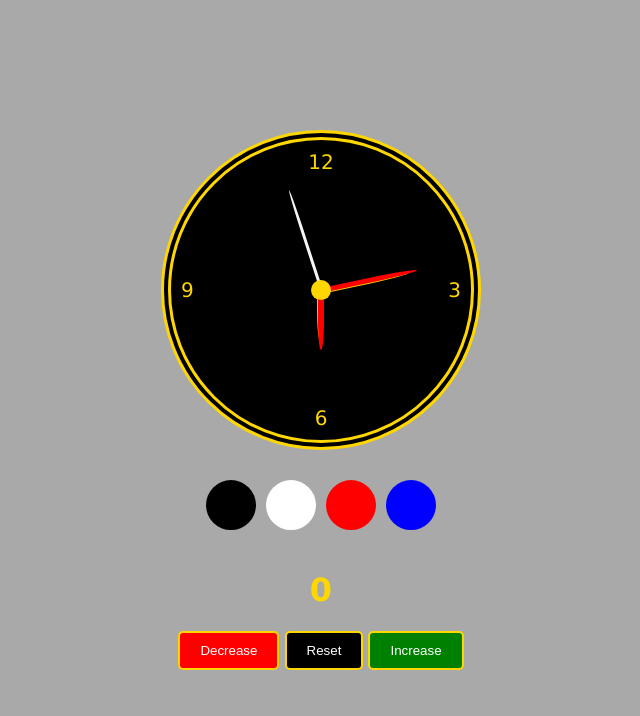
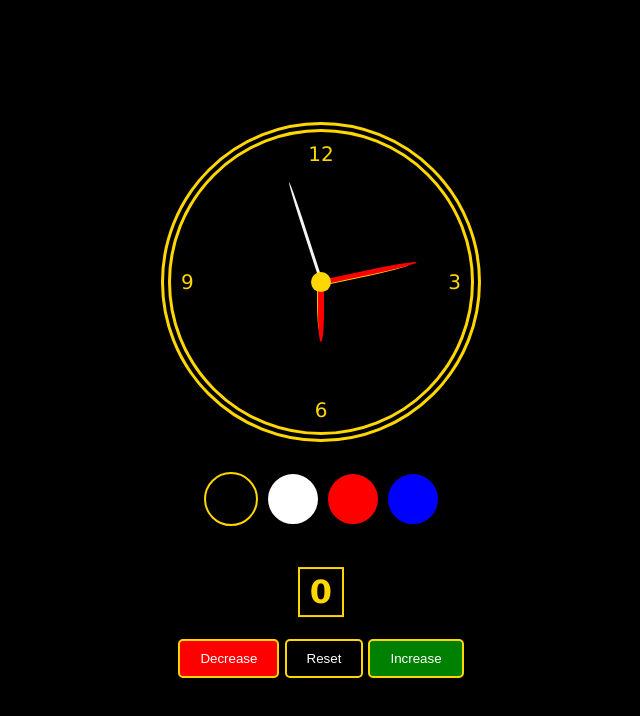
Before and after one commit to ziadAref/js-projects, a plain HTML site: page index.html in a window 1280 px wide. Shown: the whole page, without its empty margins (319-959 px from the left). Drawn offline with Linux system fonts and the light colour scheme.

Commit message:
Update style.css

```diff
--- a/style.css
+++ b/style.css
@@ -7,7 +7,7 @@ body{
     padding: 0;
     font-family:Verdana, Geneva, Tahoma, sans-serif;
     box-sizing: border-box;
-    background-color: darkgray;
+    background-color: black;
 }
 
 .container{
@@ -138,6 +138,7 @@ body{
 
 .colors .black{
     background-color: black;
+    border: 2px solid gold;
     /* margin-left: 10px; */
 }
 .colors .white{
@@ -184,4 +185,7 @@ body{
 
 .counterInt{
     color :gold;
+    background-color: black;
+    border: 2px solid gold;
+    padding: 4px 10px;
 }
```
